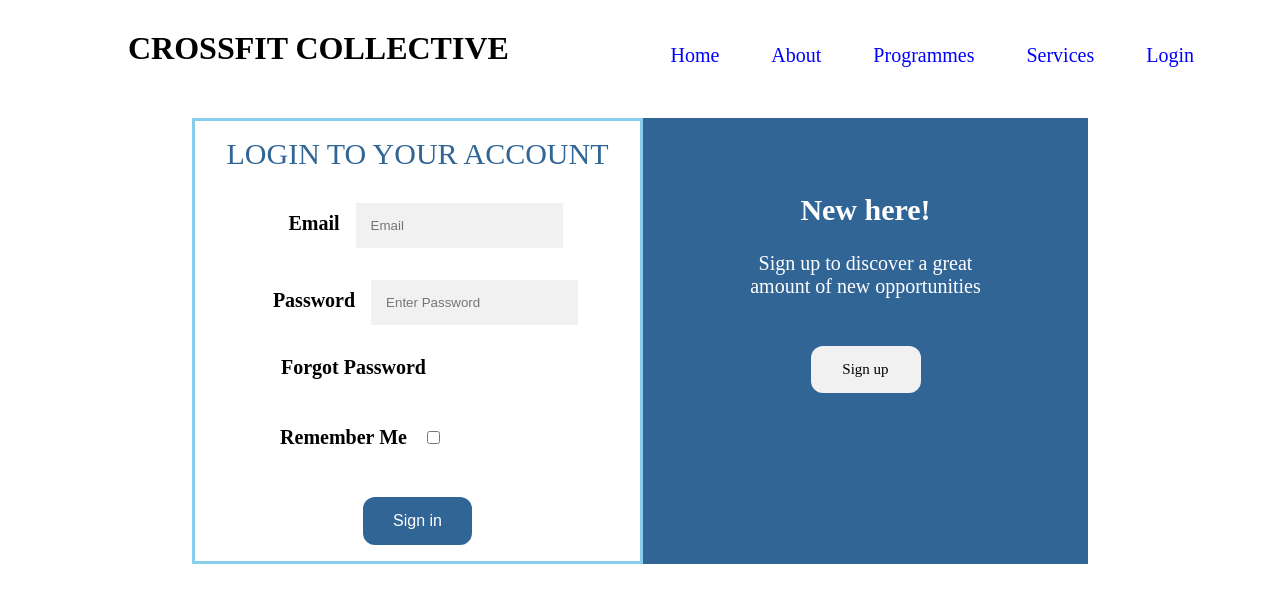
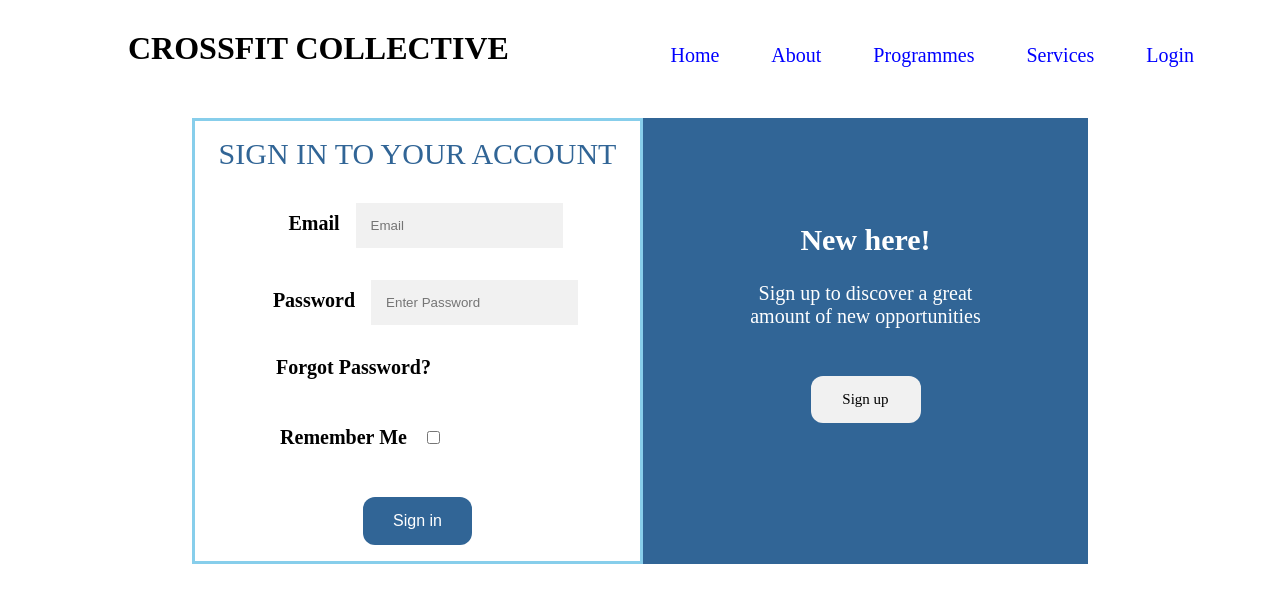
Before and after one commit to Eddahkarambu/Fitness-web-app, a React (Create React App) app: page /signin in a window 1280 px wide. Shown: the top 602 px of the page. Built offline with nearby package versions, Linux system fonts and the light colour scheme.

Commit message:
add padding and margins to the form to give it a complete look

```diff
--- a/src/Components/Signin.css
+++ b/src/Components/Signin.css
@@ -14,7 +14,7 @@
     color: white;
     font-size: 20px;
     flex: 1;
-    padding-top: 50px;
+    padding-top: 80px;
 }
 h2{
     text-align: center;
@@ -57,6 +57,7 @@ input {
     margin: 1rem;
     font-size: 30px;
     color: rgb(49, 101, 150);
+    font-weight: 100;
   }
   .forgotpassword{
     margin-right: 8rem;
--- a/src/Components/Signin.js
+++ b/src/Components/Signin.js
@@ -14,7 +14,7 @@ function Signin(){
 
                 <form>
                 <div className="Headin">
-                    LOGIN TO YOUR ACCOUNT
+                    SIGN IN TO YOUR ACCOUNT
                 </div>
 
                     <div className="fields">
@@ -29,7 +29,7 @@ function Signin(){
                     </div>
 
                     <div className="forgotpassword">
-                    <label><b>Forgot Password</b></label>
+                    <label><b>Forgot Password?</b></label>
                     </div>
 
                     <div className="checkbox">
```
